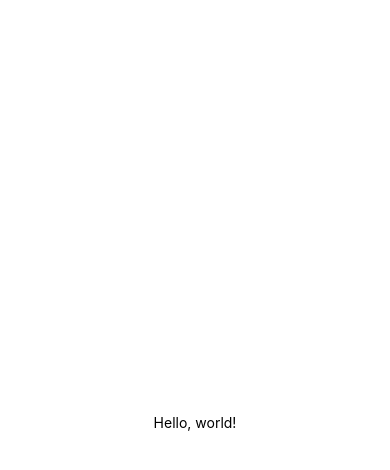
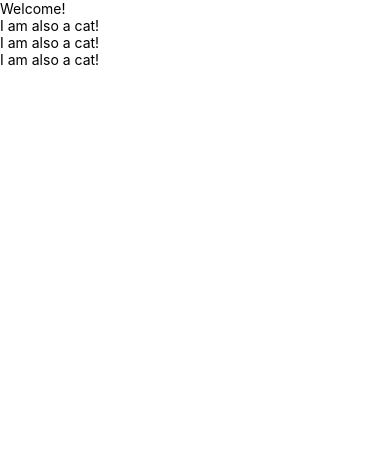
Before and after one commit to Rasujon3/untitled10, a React Native app: screen / in a window 390 px wide. Shown: the top 470 px of the page. Built offline with nearby package versions, Linux system fonts and the light colour scheme.

Commit message:
Multiple Components

```diff
--- a/App.js
+++ b/App.js
@@ -1,19 +1,23 @@
-import React, {Component} from 'react';
-import {Text, View} from 'react-native';
+import React from 'react';
+import { Text, TextInput, View } from 'react-native';
 
-class App extends Component {
-    render() {
-        return (
-            <View
-                style={{
-                    flex: 1,
-                    justifyContent: "center",
-                    alignItems: "center"
-                }}>
-                <Text>Hello, world!</Text>
-            </View>
-        );
-    }
+const Cat = () => {
+    return (
+        <View>
+            <Text>I am also a cat!</Text>
+        </View>
+    );
 }
 
-export default App;
+const Cafe = () => {
+    return (
+        <View>
+            <Text>Welcome!</Text>
+            <Cat />
+            <Cat />
+            <Cat />
+        </View>
+    );
+}
+
+export default Cafe;
```
